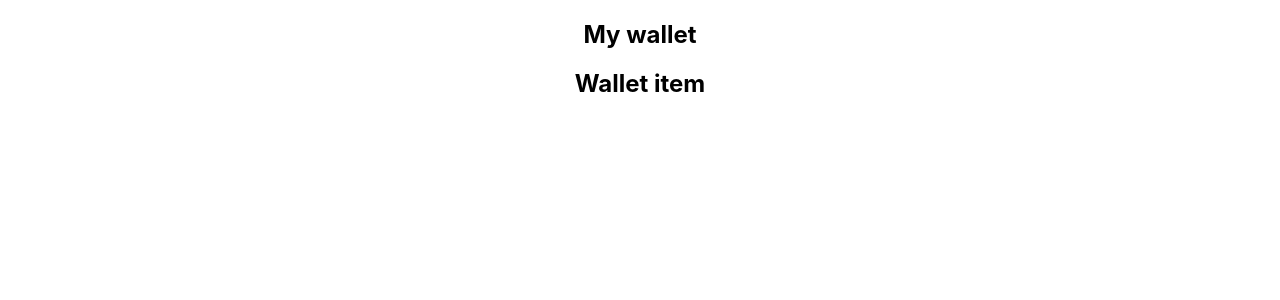
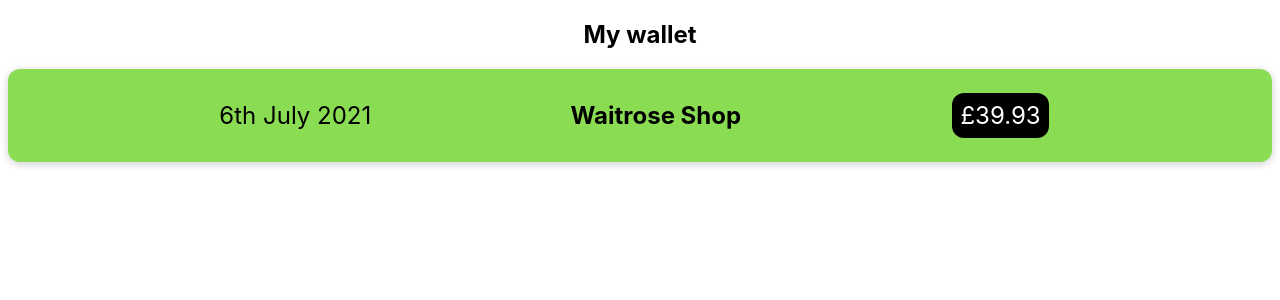
Before and after one commit to patchinator/wallet-watcher, a React (Create React App) app: page / in a window 1280 px wide. Shown: the top 300 px of the page. Built offline with nearby package versions, Linux system fonts and the light colour scheme; the HTML template or start-up script is replaced by a standard one.

Commit message:
added style to wallet card

```diff
--- /dev/null
+++ b/src/components/WalletItem.css
@@ -0,0 +1,23 @@
+.wallet-item {
+  display: flex;
+  justify-content: space-evenly;
+  align-items: center;
+  box-shadow: 0 2px 8px rgba(0, 0, 0, 0.2);
+  padding: 12px;
+  margin: 8px;
+  border-radius: 12px;
+  background-color: rgb(138, 221, 83);
+}
+
+.wallet-item-price {
+  font-size: 24px;
+  background-color: rgb(0, 0, 0);
+  color: white;
+  border-radius: 12px;
+  margin: 12px;
+  padding: 8px;
+}
+
+.wallet-item-date {
+  font-size: 24px;
+}
--- a/src/components/WalletItem.js
+++ b/src/components/WalletItem.js
@@ -1,9 +1,14 @@
+import './WalletItem.css';
 import React from 'react';
 
 const walletItem = () => {
   return (
-    <h2>Wallet item</h2>
-  )
+    <div className='wallet-item'>
+        <div className='wallet-item-date'>6th July 2021</div>
+        <h2>Waitrose Shop</h2>
+      <div className='wallet-item-price'>£39.93</div>
+    </div>
+  );
 }
 
 export default walletItem;
```
